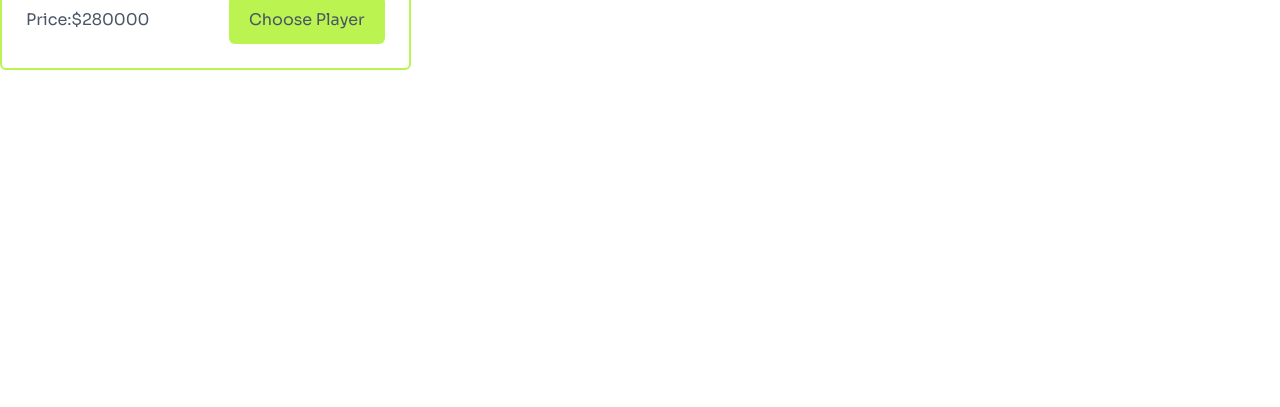
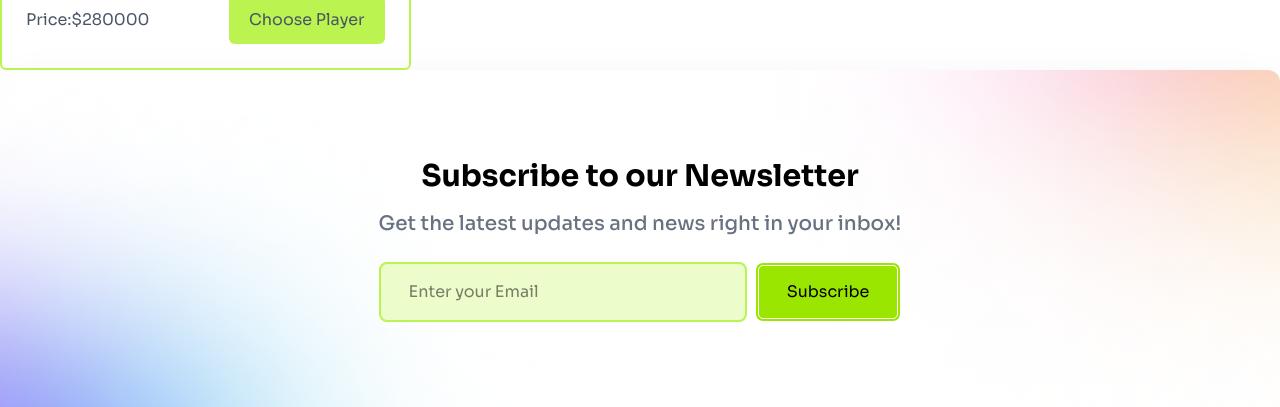
Before and after one commit to tkabir3066/bet-25, a React (Vite) app in the folder Betting25-site/: page / in a window 1280 px wide. Shown: the part 2734-3141 px from the top of the page. Before the commit the page ends 2804 px from the top, so only its background shows below. Built offline with nearby package versions, Linux system fonts and the light colour scheme.

Commit message:
Subscribe page added

```diff
--- a/Betting25-site/src/App.jsx
+++ b/Betting25-site/src/App.jsx
@@ -6,6 +6,7 @@ import Hero from "./Components/Hero/Hero";
 import SwitchBtn from "./Components/PageSwitch/SwitchBtn";
 import Players from "./Components/Players/Players";
 import Splayers from "./Components/Selected Players/Splayers";
+import Subscriber from "./Components/Subscriber/Subscriber";
 
 function App() {
   const [money, setMoney] = useState(0);
@@ -70,6 +71,7 @@ function App() {
             handleAddMoreBTN={handleAddMoreBTN}
           ></Splayers>
         )}
+        <Subscriber></Subscriber>
       </div>
     </div>
   );
--- /dev/null
+++ b/Betting25-site/src/Components/Subscriber/Subscriber.jsx
@@ -0,0 +1,33 @@
+import bgEffect from "../../assets/bg-shadow.png";
+const Subscriber = () => {
+  return (
+    <div
+      className=" bg-white shadow-2xl rounded-xl rounded-b-none p-6 mx-auto"
+      style={{
+        backgroundImage: `url(${bgEffect})`,
+        backgroundRepeat: "no-repeat",
+        backgroundSize: "cover",
+        backgroundPosition: "center",
+      }}
+    >
+      <div className="w-fit mx-auto text-center py-16 px-1">
+        <h1 className="font-bold text-3xl mb-4">Subscribe to our Newsletter</h1>
+        <p className="font-medium text-xl text-gray-500 mb-6">
+          Get the latest updates and news right in your inbox!
+        </p>
+        <div className="flex flex-col md:flex-row gap-2">
+          <input
+            className="bg-lime-100 px-7 py-3.5 outline-none rounded-lg border-2 transition-colors duration-100 border-solid focus:border-lime-500 border-lime-300 w-full md:w-3/4"
+            placeholder="Enter your Email"
+            type="email"
+          />
+          <button className="px-7 py-3.5 rounded-lg bg-lime-400 border-double border-4 border-white w-full md:w-fit">
+            Subscribe
+          </button>
+        </div>
+      </div>
+    </div>
+  );
+};
+
+export default Subscriber;
```
